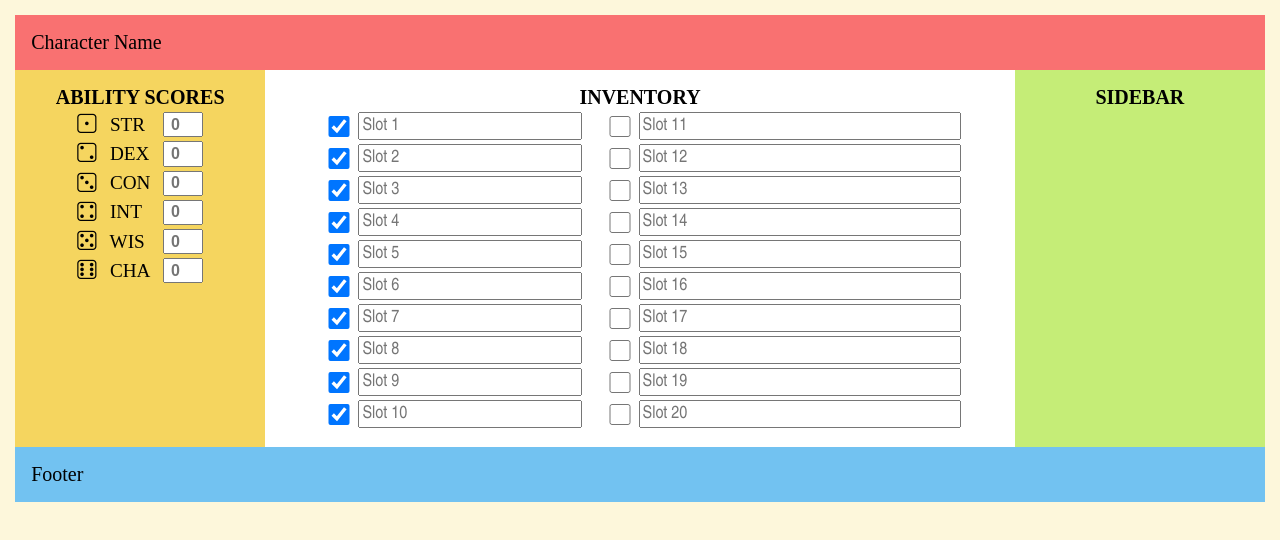
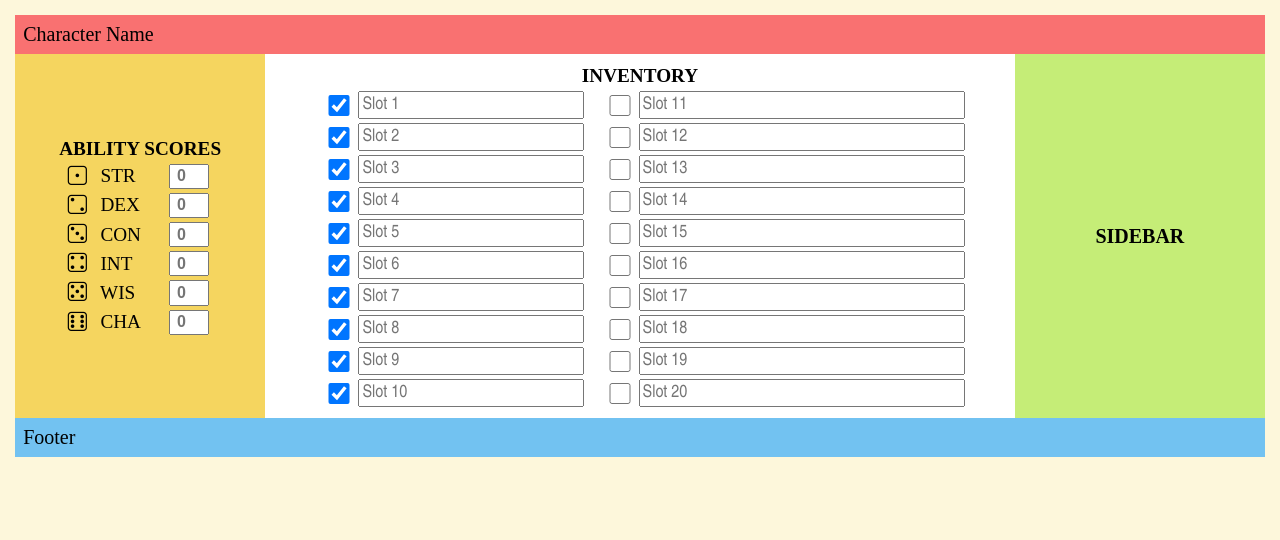
Before and after one commit to wobean/wobean.github.io, a plain HTML site: page index.html in a window 1280 px wide. Drawn offline with nearby package versions, Linux system fonts and the light colour scheme.

Commit message:
alignment updates

```diff
--- a/OBR-CS.css
+++ b/OBR-CS.css
@@ -10,10 +10,6 @@ table {
     font-size: 1.2rem;
 }
 
-th {
-    margin-bottom: 50px;
-}
-
 input[type='number'] {
     font-weight: 600;
     font-size: 1rem;
@@ -22,16 +18,16 @@ input[type='number'] {
     height: 1.2rem;
 }
 
-input[type='text'] {
-    font-family: "Arial Narrow", sans-serif;
-    font-size: 1.1rem;
-    width: 99%;
-}
-
 input[type='checkbox'] {
     width: 1.5rem;
     height: 1.3rem;
     vertical-align: -50%
+}
+
+input[type='text'] {
+    font-family: "Arial Narrow", sans-serif;
+    font-size: 1.1rem;
+    width: 100%;
 }
 
 /* grid container */
@@ -47,7 +43,7 @@ input[type='checkbox'] {
 
 /* general column padding */
 .holy-grail-grid>* {
-    padding: 1rem;
+    padding: 0.5rem;
 }
 
 /* assign columns to grid areas */
@@ -59,16 +55,25 @@ input[type='checkbox'] {
 .holy-grail-grid>.left-sidebar {
     grid-area: left-sidebar;
     background: #f5d55f;
+    display: flex;
+    align-items: center;
+    justify-content: center;
 }
 
 .holy-grail-grid>.main-content {
     grid-area: main-content;
     background: #fff;
+    display: flex;
+    align-items: center;
+    justify-content: center;
 }
 
 .holy-grail-grid>.right-sidebar {
     grid-area: right-sidebar;
     background: #c5ed77;
+    display: flex;
+    align-items: center;
+    justify-content: center;
 }
 
 .holy-grail-grid>.footer {
--- a/index.html
+++ b/index.html
@@ -20,14 +20,12 @@
     <header class="header">Character Name</header>
 
     <main class="main-content">
-        <center>
-            <b>INVENTORY</b>
+
         <table>
-                <tbody>
+            <th colspan="5">INVENTORY</th>
             <tr>
                 <td><input type="checkbox" id="check-1" tabindex="21" checked onchange="setLocalStorage()"></td>
-                        <td><input type="text" id="slot-1" placeholder="Slot 1" tabindex="1"
-                                onchange="setLocalStorage()">
+                <td><input type="text" id="slot-1" placeholder="Slot 1" tabindex="1" onchange="setLocalStorage()">
                 </td>
                 <td> &emsp; </td>
                 <td><input type="checkbox" id="check-11" tabindex="31" onchange="setLocalStorage()">
@@ -37,80 +35,73 @@
             </tr>
             <tr>
                 <td><input type="checkbox" id="check-2" tabindex="22" checked onchange="setLocalStorage()"></td>
-                        <td><input type="text" id="slot-2" placeholder="Slot 2" tabindex="2"
-                                onchange="setLocalStorage()">
+                <td><input type="text" id="slot-2" placeholder="Slot 2" tabindex="2" onchange="setLocalStorage()">
                 </td>
                 <td> &emsp; </td>
                 <td><input type="checkbox" id="check-12" tabindex="32" onchange="setLocalStorage()">
                 </td>
-                        <td><input type="text" id="slot-12" placeholder="Slot 12" tabindex="12"
-                                onchange="setLocalStorage()"></td>
+                <td><input type="text" id="slot-12" placeholder="Slot 12" tabindex="12" onchange="setLocalStorage()">
+                </td>
             </tr>
             <tr>
                 <td><input type="checkbox" id="check-3" tabindex="23" checked onchange="setLocalStorage()"></td>
-                        <td><input type="text" id="slot-3" placeholder="Slot 3" tabindex="3"
-                                onchange="setLocalStorage()">
+                <td><input type="text" id="slot-3" placeholder="Slot 3" tabindex="3" onchange="setLocalStorage()">
                 </td>
                 <td> &emsp; </td>
                 <td><input type="checkbox" id="check-13" tabindex="33" onchange="setLocalStorage()">
                 </td>
-                        <td><input type="text" id="slot-13" placeholder="Slot 13" tabindex="13"
-                                onchange="setLocalStorage()"></td>
+                <td><input type="text" id="slot-13" placeholder="Slot 13" tabindex="13" onchange="setLocalStorage()">
+                </td>
             </tr>
             <tr>
                 <td><input type="checkbox" id="check-4" tabindex="24" checked onchange="setLocalStorage()"></td>
-                        <td><input type="text" id="slot-4" placeholder="Slot 4" tabindex="4"
-                                onchange="setLocalStorage()">
+                <td><input type="text" id="slot-4" placeholder="Slot 4" tabindex="4" onchange="setLocalStorage()">
                 </td>
                 <td> &emsp; </td>
                 <td><input type="checkbox" id="check-14" tabindex="34" onchange="setLocalStorage()">
                 </td>
-                        <td><input type="text" id="slot-14" placeholder="Slot 14" tabindex="14"
-                                onchange="setLocalStorage()"></td>
+                <td><input type="text" id="slot-14" placeholder="Slot 14" tabindex="14" onchange="setLocalStorage()">
+                </td>
             </tr>
             <tr>
                 <td><input type="checkbox" id="check-5" tabindex="25" checked onchange="setLocalStorage()"></td>
-                        <td><input type="text" id="slot-5" placeholder="Slot 5" tabindex="5"
-                                onchange="setLocalStorage()">
+                <td><input type="text" id="slot-5" placeholder="Slot 5" tabindex="5" onchange="setLocalStorage()">
                 </td>
                 <td> &emsp; </td>
                 <td><input type="checkbox" id="check-15" tabindex="35" onchange="setLocalStorage()">
                 </td>
-                        <td><input type="text" id="slot-15" placeholder="Slot 15" tabindex="15"
-                                onchange="setLocalStorage()"></td>
+                <td><input type="text" id="slot-15" placeholder="Slot 15" tabindex="15" onchange="setLocalStorage()">
+                </td>
             </tr>
             <tr>
                 <td><input type="checkbox" id="check-6" tabindex="26" checked onchange="setLocalStorage()"></td>
-                        <td><input type="text" id="slot-6" placeholder="Slot 6" tabindex="6"
-                                onchange="setLocalStorage()">
+                <td><input type="text" id="slot-6" placeholder="Slot 6" tabindex="6" onchange="setLocalStorage()">
                 </td>
                 <td> &emsp; </td>
                 <td><input type="checkbox" id="check-16" tabindex="36" onchange="setLocalStorage()">
                 </td>
-                        <td><input type="text" id="slot-16" placeholder="Slot 16" tabindex="16"
-                                onchange="setLocalStorage()"></td>
+                <td><input type="text" id="slot-16" placeholder="Slot 16" tabindex="16" onchange="setLocalStorage()">
+                </td>
             </tr>
             <tr>
                 <td><input type="checkbox" id="check-7" tabindex="27" checked onchange="setLocalStorage()"></td>
-                        <td><input type="text" id="slot-7" placeholder="Slot 7" tabindex="7"
-                                onchange="setLocalStorage()">
+                <td><input type="text" id="slot-7" placeholder="Slot 7" tabindex="7" onchange="setLocalStorage()">
                 </td>
                 <td> &emsp; </td>
                 <td><input type="checkbox" id="check-17" tabindex="37" onchange="setLocalStorage()">
                 </td>
-                        <td><input type="text" id="slot-17" placeholder="Slot 17" tabindex="17"
-                                onchange="setLocalStorage()"></td>
+                <td><input type="text" id="slot-17" placeholder="Slot 17" tabindex="17" onchange="setLocalStorage()">
+                </td>
             </tr>
             <tr>
                 <td><input type="checkbox" id="check-8" tabindex="28" checked onchange="setLocalStorage()"></td>
-                        <td><input type="text" id="slot-8" placeholder="Slot 8" tabindex="8"
-                                onchange="setLocalStorage()">
+                <td><input type="text" id="slot-8" placeholder="Slot 8" tabindex="8" onchange="setLocalStorage()">
                 </td>
                 <td> &emsp; </td>
                 <td><input type="checkbox" id="check-18" tabindex="38" onchange="setLocalStorage()">
                 </td>
-                        <td><input type="text" id="slot-18" placeholder="Slot 18" tabindex="18"
-                                onchange="setLocalStorage()"></td>
+                <td><input type="text" id="slot-18" placeholder="Slot 18" tabindex="18" onchange="setLocalStorage()">
+                </td>
             </tr>
             <tr>
                 <td><input type="checkbox" id="check-9" tabindex="29" checked onchange="setLocalStorage()"></td>
@@ -125,80 +116,75 @@
             <tr>
                 <td><input type="checkbox" id="check-10" tabindex="30" checked onchange="setLocalStorage()">
                 </td>
-                        <td><input type="text" id="slot-10" placeholder="Slot 10" tabindex="10"
-                                onchange="setLocalStorage()"></td>
+                <td><input type="text" id="slot-10" placeholder="Slot 10" tabindex="10" onchange="setLocalStorage()">
+                </td>
                 <td> &emsp; </td>
                 <td><input type="checkbox" id="check-20" tabindex="40" onchange="setLocalStorage()">
                 </td>
-                        <td><input type="text" id="slot-20" placeholder="Slot 20" tabindex="20"
-                                onchange="setLocalStorage()"></td>
+                <td><input type="text" id="slot-20" placeholder="Slot 20" tabindex="20" onchange="setLocalStorage()">
+                </td>
             </tr>
-                </tbody>
         </table>
-        </center>
     </main>
 
     <section class="left-sidebar">
-        <center>
-            <b>ABILITY SCORES</b>
         <table class="table">
+            <th colspan="2"><b>ABILITY SCORES</b></th>
             <tr>
                 <td>
+                    &thinsp;
                     <i class="bi bi-dice-1"></i>
                     &thinsp; STR
                 </td>
-                    <td><input type="number" placeholder="0" min="0" max="10" id="strScore"
-                            onchange="setLocalStorage()">
+                <td><input type="number" placeholder="0" min="0" max="10" id="strScore" onchange="setLocalStorage()">
                 </td>
             </tr>
             <tr>
                 <td>
+                    &thinsp;
                     <i class="bi bi-dice-2"></i>
                     &thinsp; DEX
                 </td>
-                    <td><input type="number" placeholder="0" min="0" max="10" id="dexScore"
-                            onchange="setLocalStorage()">
+                <td><input type="number" placeholder="0" min="0" max="10" id="dexScore" onchange="setLocalStorage()">
                 </td>
             </tr>
             <tr>
                 <td>
+                    &thinsp;
                     <i class="bi bi-dice-3"></i>
-                        &thinsp; CON &thinsp;
+                    &thinsp; CON
                 </td>
-                    <td><input type="number" placeholder="0" min="0" max="10" id="conScore"
-                            onchange="setLocalStorage()">
+                <td><input type="number" placeholder="0" min="0" max="10" id="conScore" onchange="setLocalStorage()">
                 </td>
             </tr>
             <tr>
                 <td>
+                    &thinsp;
                     <i class="bi bi-dice-4"></i>
                     &thinsp; INT
                 </td>
-                    <td><input type="number" placeholder="0" min="0" max="10" id="intScore"
-                            onchange="setLocalStorage()">
+                <td><input type="number" placeholder="0" min="0" max="10" id="intScore" onchange="setLocalStorage()">
                 </td>
             </tr>
             <tr>
                 <td>
+                    &thinsp;
                     <i class="bi bi-dice-5"></i>
                     &thinsp; WIS
                 </td>
-                    <td><input type="number" placeholder="0" min="0" max="10" id="wisScore"
-                            onchange="setLocalStorage()">
+                <td><input type="number" placeholder="0" min="0" max="10" id="wisScore" onchange="setLocalStorage()">
                 </td>
             </tr>
             <tr>
                 <td>
+                    &thinsp;
                     <i class="bi bi-dice-6"></i>
                     &thinsp; CHA
                 </td>
-                    <td><input type="number" placeholder="0" min="0" max="10" id="chaScore"
-                            onchange="setLocalStorage()">
+                <td><input type="number" placeholder="0" min="0" max="10" id="chaScore" onchange="setLocalStorage()">
                 </td>
-
             </tr>
         </table>
-        </center>
     </section>
     <aside class="right-sidebar">
         <center><b>SIDEBAR</b></center>
```
Lines whose indentation alone changed are shown as unchanged.
